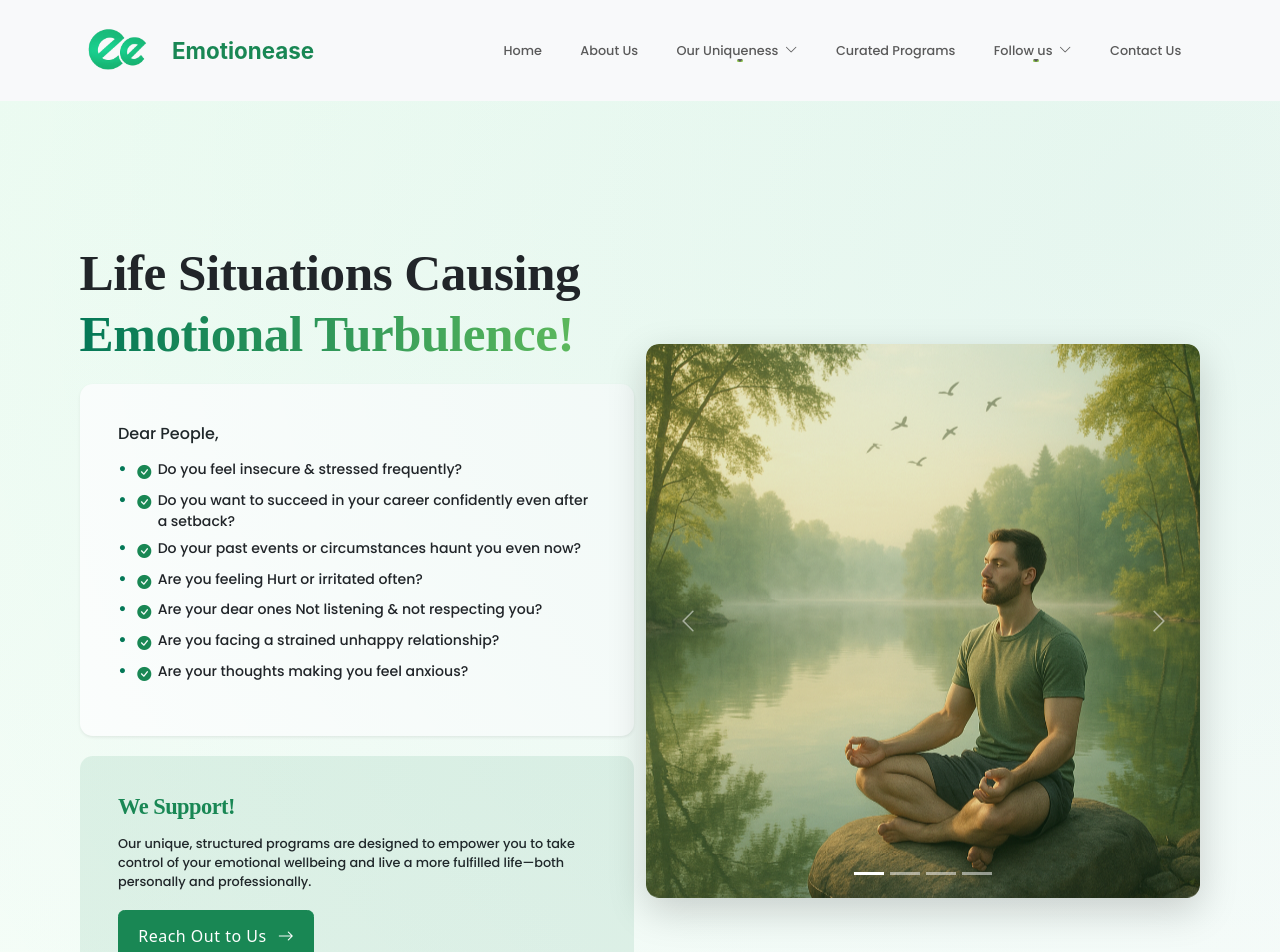
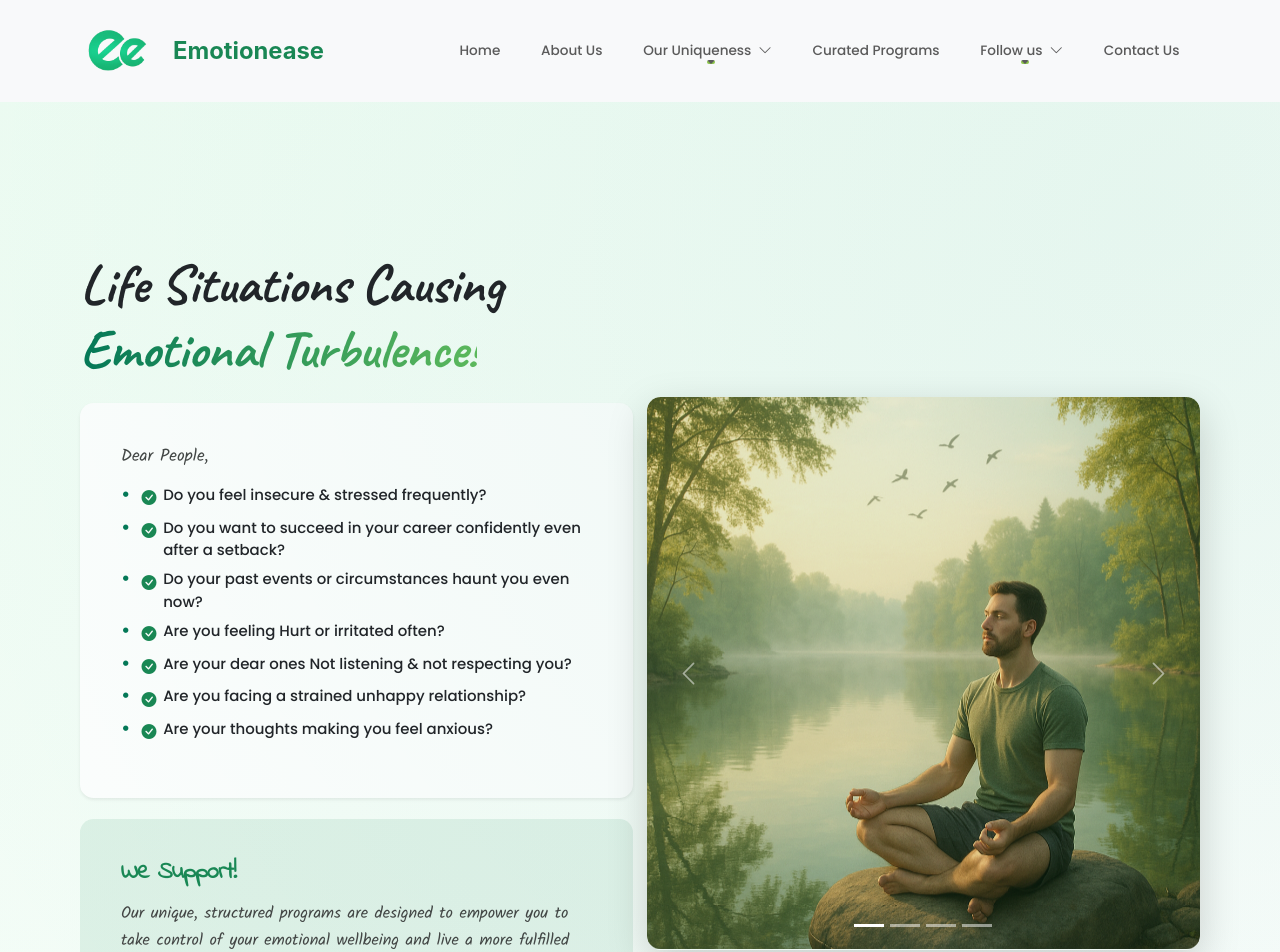
Before and after one commit to EmotionEase-dev/emotionease-Website, a React (Vite) app: page / in a window 1280 px wide. Shown: the top 952 px of the page. Built offline with nearby package versions, Linux system fonts and the light colour scheme.

Commit message:
font change

```diff
--- a/index.html
+++ b/index.html
@@ -5,6 +5,12 @@
     <link rel="icon" type="image/png" href="/public/Logo 2 Square.png" />
     <meta name="viewport" content="width=device-width, initial-scale=1.0" />
     <title>Emotionease</title>
+
+
+    <!-- Import Google Fonts -->
+    <link rel="preconnect" href="https://fonts.googleapis.com">
+    <link rel="preconnect" href="https://fonts.gstatic.com" crossorigin>
+    <link href="https://fonts.googleapis.com/css2?family=Caveat:wght@400;700&family=Kalam:wght@300;400&family=Indie+Flower&display=swap" rel="stylesheet">
 
     <!-- Bootstrap CSS CDN -->
     <link
--- a/src/index.css
+++ b/src/index.css
@@ -1,5 +1,5 @@
 html {
-  font-size: 80%; /* Scales all rem units */
+  font-size: 85%; /* Scales all rem units */
 }
 
 /* Then adjust padding/margins as needed */
@@ -8,3 +8,38 @@ body {
   margin: 0;
   width: 100%;
 }
+
+        /* Apply fonts to headings and paragraphs */
+        h1 {
+          font-family: 'Caveat', cursive !important;
+          font-size: 2.8em;
+          font-weight: 700; /* Bold */
+          color: #333;
+          margin-bottom: 10px;
+      }
+
+      h2 {
+          font-family: 'Kalam', cursive !important;
+          font-size: 2.2em;
+          color: #555;
+      }
+
+      h3 {
+          font-family: 'Indie Flower', cursive !important;
+          font-size: 1.8em;
+          color: #666;
+      }
+
+      p {
+          font-family: 'Kalam', cursive !important;
+          font-size: 1.2em;
+          line-height: 1.6;
+          color: #444;
+          margin-bottom: 20px;
+      }
+
+      /* Optional: Add a casual background or border */
+      body {
+          background-color: #FFF9F0;
+          margin: 0 auto;
+      }
```
